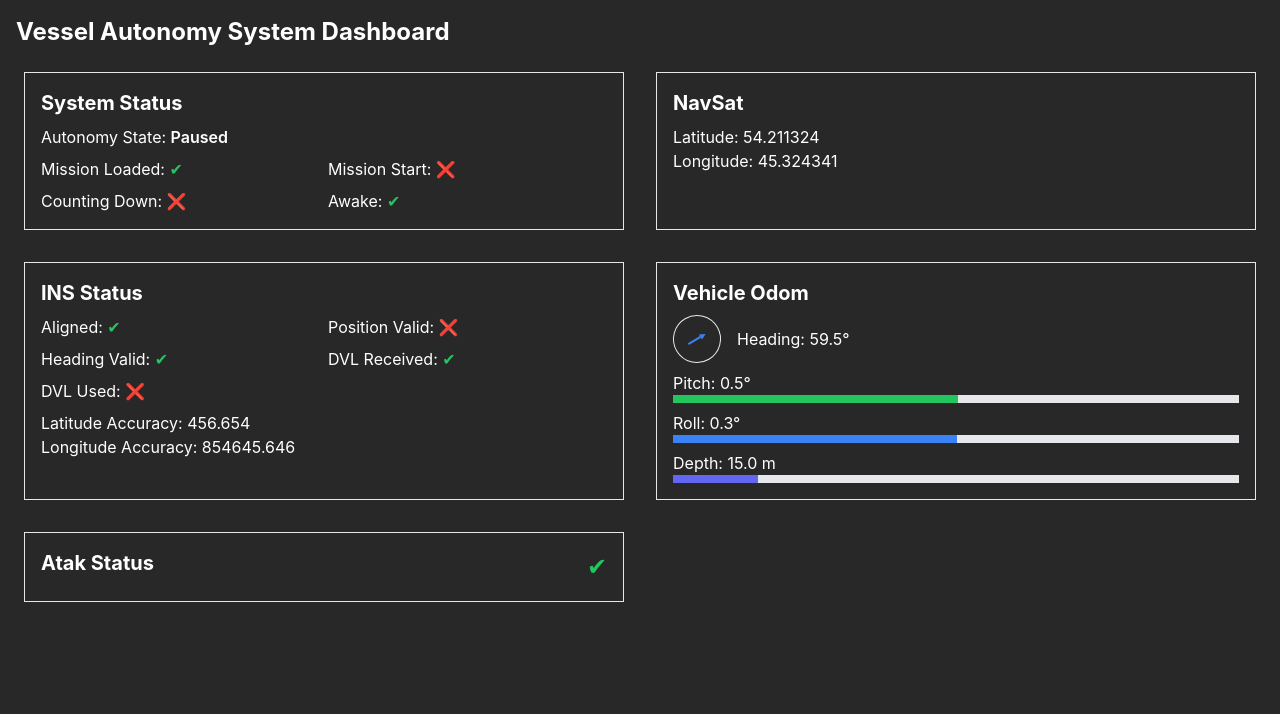
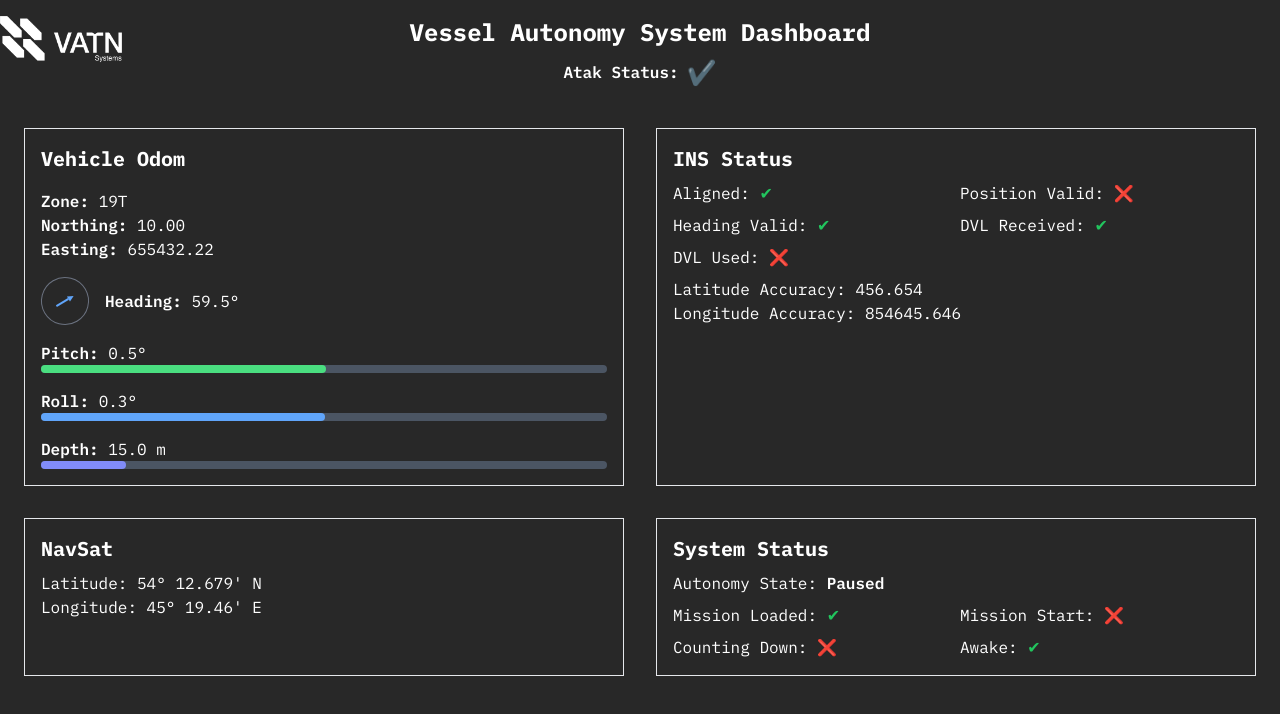
Before and after one commit to connor-jason/VATN-Internship-Project, a React (Create React App) app: page / in a window 1280 px wide. Shown: the top 714 px of the page. Built offline with nearby package versions, Linux system fonts and the light colour scheme.

Commit message:
Refined structure of dashboard, added VATN logo, centered some stuff, #3 #4 #7

```diff
--- a/public/index.html
+++ b/public/index.html
@@ -12,6 +12,9 @@
     <link rel="apple-touch-icon" href="%PUBLIC_URL%/logo192.png" />
     <link rel="manifest" href="%PUBLIC_URL%/manifest.json" />
     <title>VATN Dashboard</title>
+    <link rel="preconnect" href="https://fonts.googleapis.com">
+<link rel="preconnect" href="https://fonts.gstatic.com" crossorigin>
+<link href="https://fonts.googleapis.com/css2?family=IBM+Plex+Mono:ital,wght@0,100;0,200;0,300;0,400;0,500;0,600;0,700;1,100;1,200;1,300;1,400;1,500;1,600;1,700&display=swap" rel="stylesheet">
   </head>
   <body>
     <noscript>You need to enable JavaScript to run this app.</noscript>
--- a/src/App.js
+++ b/src/App.js
@@ -1,12 +1,13 @@
 import React, { useState } from 'react';
 import VehicleOdom from './components/VehicleOdom';
-import AtakStatus from './components/AtakStatus';
 import NavSat from './components/NavSat';
 import INSstatus from './components/INSstatus';
 import SystemStatus from './components/SystemStatus';
+import AtakStatus from './components/AtakStatus';
+import logo from './assets/vatn-logo.png';
 
 function App() {
-  // Initial data
+  // Initial data remains the same
   const initialVehicleOdom = {
     northing: 10.0,
     easting: 655432.21635,
@@ -52,16 +53,37 @@ function App() {
   const [sysstat] = useState(initialSystemStatus);
 
   return (
-    <div className="container mx-auto p-4 bg-darkGray">
-      <h1 className="text-2xl font-bold mb-4">
-        Vessel Autonomy System Dashboard
-      </h1>
-      <div className="grid grid-cols-1 md:grid-cols-2 gap-4">
-        <SystemStatus data={sysstat} />
-        <NavSat data={gps} />
-        <INSstatus data={ins} />
-        <VehicleOdom data={odom} />
-        <AtakStatus data={atak} />
+    <div className="min-h-screen">
+      {/* Header Section */}
+      <header className="py-4 relative">
+        <div className="container mx-auto relative">
+          {/* Logo positioned absolutely */}
+          <img
+            src={logo}
+            alt="Company Logo"
+            className="h-12 absolute left-0 top-0"
+          />
+
+          {/* Title centered */}
+          <h1 className="text-2xl font-bold text-white text-center">
+            Vessel Autonomy System Dashboard
+          </h1>
+        </div>
+
+        {/* Atak Status centered below the header */}
+        <div className="container mx-auto flex justify-center mt-2">
+          <AtakStatus data={atak} />
+        </div>
+      </header>
+
+      {/* Main Content */}
+      <div className="container mx-auto p-4">
+        <div className="grid grid-cols-1 md:grid-cols-2 gap-4">
+          <VehicleOdom data={odom} />
+          <INSstatus data={ins} />
+          <NavSat data={gps} />
+          <SystemStatus data={sysstat} />
+        </div>
       </div>
     </div>
   );
--- a/src/components/AtakStatus.jsx
+++ b/src/components/AtakStatus.jsx
@@ -1,12 +1,12 @@
 import React from 'react';
 
 const AtakStatus = ({ data }) => {
-  const statusColor = data.connected ? 'text-green-500' : 'text-red-500';
-  const statusIcon = data.connected ? '✔' : '❌';
+  const statusColor = data.connected ? 'text-green-400' : 'text-red-400';
+  const statusIcon = data.connected ? '✔️' : '❌';
 
   return (
-    <div className="border p-4 m-2 flex items-center">
-      <h2 className="text-xl font-bold mb-2 flex-1">Atak Status</h2>
+    <div className="flex items-center">
+      <span className="font-semibold text-white mr-2">Atak Status:</span>
       <span className={`text-2xl ${statusColor}`}>{statusIcon}</span>
     </div>
   );
--- a/src/components/NavSat.jsx
+++ b/src/components/NavSat.jsx
@@ -1,11 +1,26 @@
 import React from 'react';
 
 const NavSat = ({ data }) => {
+  const latitude = data.latitude;
+  const longitude = data.longitude;
+
+  const latDegrees = Math.abs(Math.floor(latitude));
+  const latMinutes = Math.abs(((latitude % 1) * 60).toFixed(3));
+  const latDirection = latitude >= 0 ? 'N' : 'S';
+
+  const lonDegrees = Math.abs(Math.floor(longitude));
+  const lonMinutes = Math.abs(((longitude % 1) * 60).toFixed(3));
+  const lonDirection = longitude >= 0 ? 'E' : 'W';
+
   return (
     <div className="border p-4 m-2">
       <h2 className="text-xl font-bold mb-2">NavSat</h2>
-      <p>Latitude: {data.latitude.toFixed(6)}</p>
-      <p>Longitude: {data.longitude.toFixed(6)}</p>
+      <p>
+        Latitude: {latDegrees}° {latMinutes}' {latDirection}
+      </p>
+      <p>
+        Longitude: {lonDegrees}° {lonMinutes}' {lonDirection}
+      </p>
     </div>
   );
 };
--- a/src/components/VehicleOdom.jsx
+++ b/src/components/VehicleOdom.jsx
@@ -1,63 +1,85 @@
 import React from 'react';
 
 const VehicleOdom = ({ data }) => {
-  // Calculate rotation for heading arrow
+  // Calculations for visual elements
   const headingRotation = data.heading;
-
-  // Scale pitch and roll values for bar widths (assuming max of ±90 degrees)
   const pitchPercentage = ((data.pitch + 90) / 180) * 100;
   const rollPercentage = ((data.roll + 90) / 180) * 100;
 
   return (
     <div className="border p-4 m-2">
-      <h2 className="text-xl font-bold mb-2">Vehicle Odom</h2>
-      <div className="flex items-center">
+      <h2 className="text-xl font-bold mb-4">Vehicle Odom</h2>
+
+      {/* Zone, Northing, Easting */}
+      <div className="mb-4">
+        <p>
+          <span className="font-semibold">Zone:</span> {data.zone[0]}
+          {data.zone[1]}
+        </p>
+        <p>
+          <span className="font-semibold">Northing:</span> {data.northing.toFixed(2)}
+        </p>
+        <p>
+          <span className="font-semibold">Easting:</span> {data.easting.toFixed(2)}
+        </p>
+      </div>
+
+      {/* Heading */}
+      <div className="flex items-center mb-4">
         {/* Heading Arrow */}
         <div
-          className="w-12 h-12 border rounded-full flex items-center justify-center"
+          className="w-12 h-12 border border-gray-500 rounded-full flex items-center justify-center"
           style={{ transform: `rotate(${headingRotation}deg)` }}
         >
           <svg
             width="24"
             height="24"
             viewBox="0 0 24 24"
-            className="fill-current text-blue-500"
+            className="fill-current text-blue-400"
           >
             <path d="M12 2L15 8H9L12 2Z" />
             <path d="M12 22V8" stroke="currentColor" strokeWidth="2" />
           </svg>
         </div>
-        <p className="ml-4">Heading: {data.heading.toFixed(1)}°</p>
+        <p className="ml-4">
+          <span className="font-semibold">Heading:</span> {data.heading.toFixed(1)}°
+        </p>
       </div>
 
       {/* Pitch Indicator */}
-      <div className="mt-2">
-        <p>Pitch: {data.pitch.toFixed(1)}°</p>
-        <div className="w-full bg-gray-200 h-2">
+      <div className="mb-4">
+        <p>
+          <span className="font-semibold">Pitch:</span> {data.pitch.toFixed(1)}°
+        </p>
+        <div className="w-full bg-gray-600 h-2 rounded">
           <div
-            className="bg-green-500 h-2"
+            className="bg-green-400 h-2 rounded"
             style={{ width: `${pitchPercentage}%` }}
           ></div>
         </div>
       </div>
 
       {/* Roll Indicator */}
-      <div className="mt-2">
-        <p>Roll: {data.roll.toFixed(1)}°</p>
-        <div className="w-full bg-gray-200 h-2">
+      <div className="mb-4">
+        <p>
+          <span className="font-semibold">Roll:</span> {data.roll.toFixed(1)}°
+        </p>
+        <div className="w-full bg-gray-600 h-2 rounded">
           <div
-            className="bg-blue-500 h-2"
+            className="bg-blue-400 h-2 rounded"
             style={{ width: `${rollPercentage}%` }}
           ></div>
         </div>
       </div>
 
       {/* Depth Display */}
-      <div className="mt-2">
-        <p>Depth: {data.depth.toFixed(1)} m</p>
-        <div className="w-full bg-gray-200 h-2">
+      <div>
+        <p>
+          <span className="font-semibold">Depth:</span> {data.depth.toFixed(1)} m
+        </p>
+        <div className="w-full bg-gray-600 h-2 rounded">
           <div
-            className="bg-indigo-500 h-2"
+            className="bg-indigo-400 h-2 rounded"
             style={{ width: `${(data.depth / 100) * 100}%` }} // Assuming max depth of 100m
           ></div>
         </div>
--- a/src/index.css
+++ b/src/index.css
@@ -1,6 +1,30 @@
 @tailwind base;
 @tailwind components;
 @tailwind utilities;
+
+.ibm-plex-mono-regular {
+  font-family: "IBM Plex Mono", monospace;
+  font-weight: 400;
+  font-style: normal;
+}
+
+.ibm-plex-mono-medium {
+  font-family: "IBM Plex Mono", monospace;
+  font-weight: 500;
+  font-style: normal;
+}
+
+.ibm-plex-mono-semibold {
+  font-family: "IBM Plex Mono", monospace;
+  font-weight: 600;
+  font-style: normal;
+}
+
+.ibm-plex-mono-bold {
+  font-family: "IBM Plex Mono", monospace;
+  font-weight: 700;
+  font-style: normal;
+}
 
 :root {
   --darkGray: #282828;
@@ -10,9 +34,7 @@
 
 body {
   margin: 0;
-  font-family: -apple-system, BlinkMacSystemFont, 'Segoe UI', 'Roboto', 'Oxygen',
-    'Ubuntu', 'Cantarell', 'Fira Sans', 'Droid Sans', 'Helvetica Neue',
-    sans-serif;
+  font-family: "IBM Plex Mono", monospace;
   -webkit-font-smoothing: antialiased;
   -moz-osx-font-smoothing: grayscale;
 
```
Also changed, not shown: src/assets/vatn-logo.png (added).
